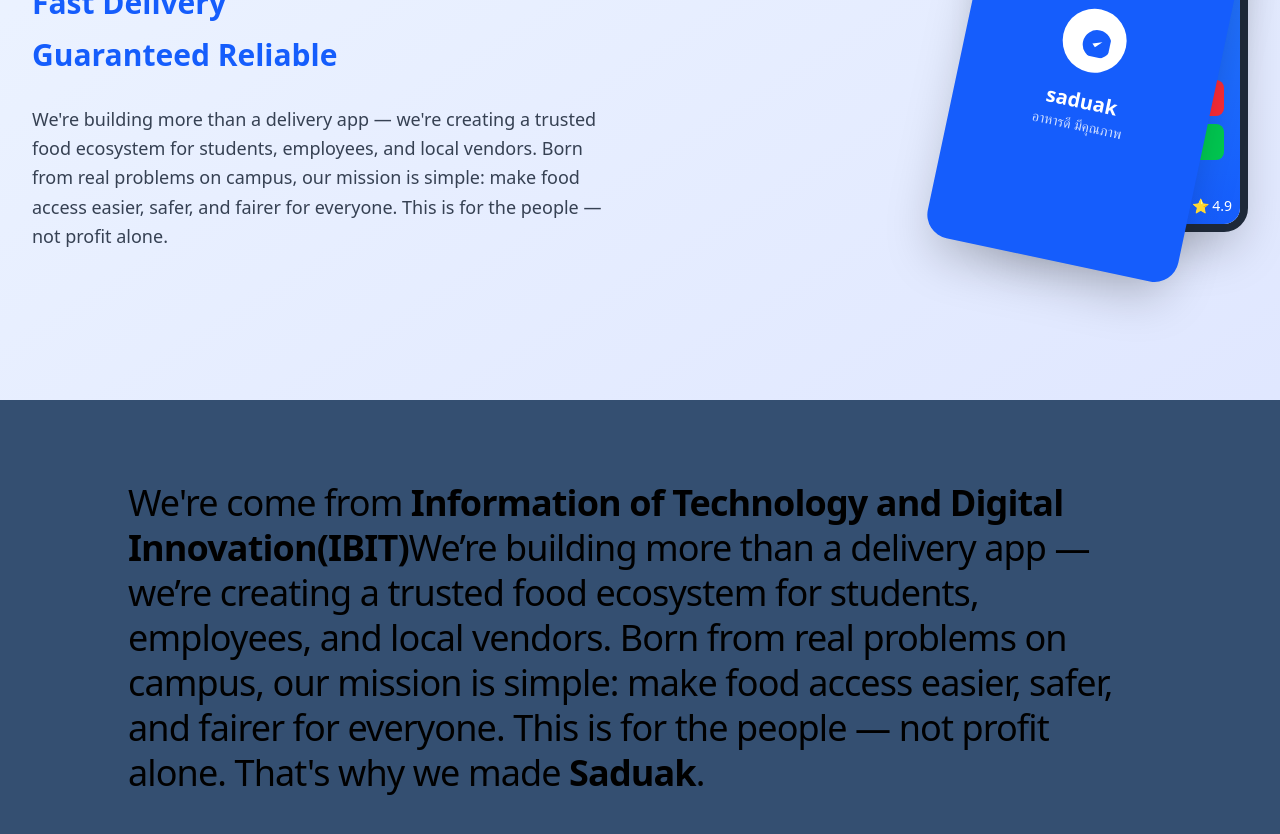
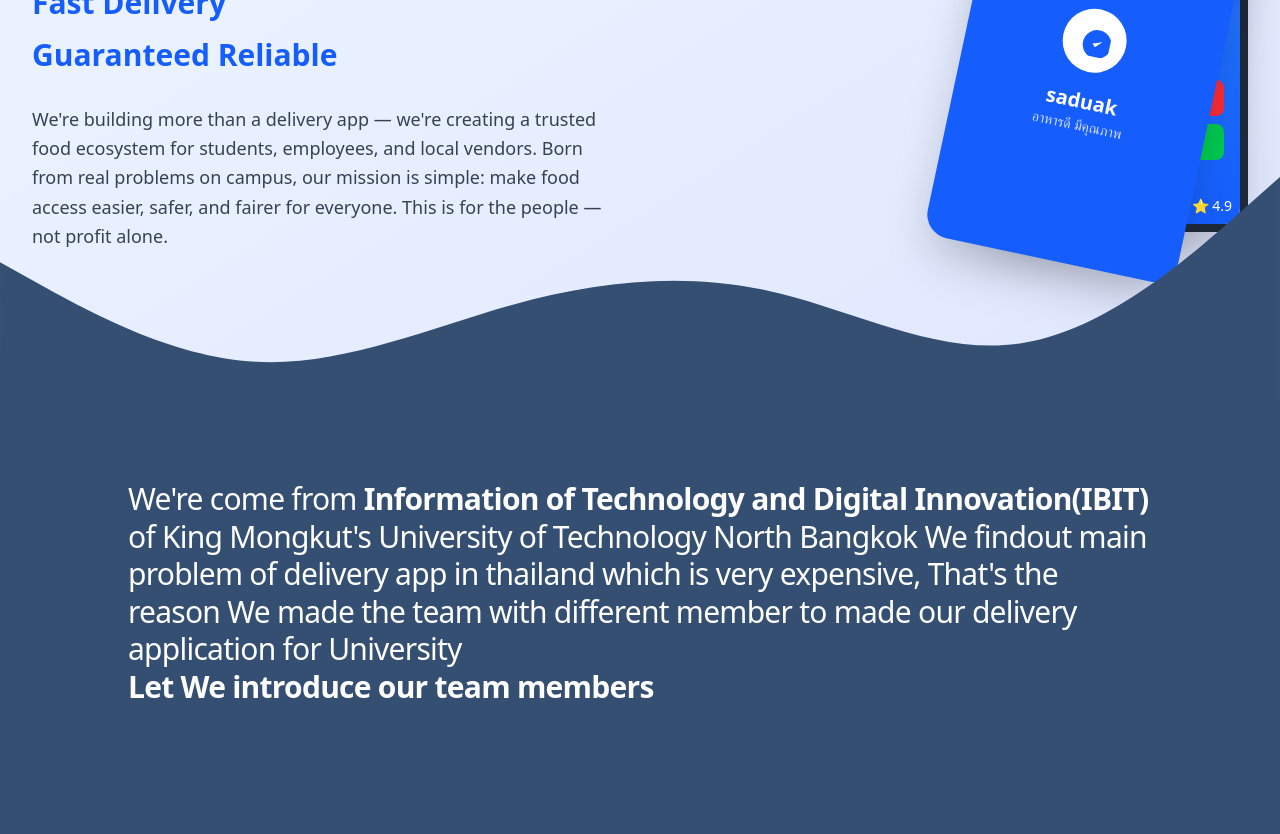
Before and after one commit to Nutthaweed/saduakweb, a Next.js app: page / in a window 1280 px wide. Shown: the part 400-1234 px from the top of the page. Built offline with nearby package versions, Linux system fonts and the light colour scheme.

Commit message:
Make a cool wavey

```diff
--- a/pages/AboutUs.tsx
+++ b/pages/AboutUs.tsx
@@ -2,12 +2,13 @@ import React from 'react';
 
 const AboutUs: React.FC = () => {
     return(
-        <section className="flex flex-col min-h-screen  py-20 text-3xl md:text-4xl bg-[#344F71]">
+        <section className="flex flex-col min-h-screen  py-20 text-2xl md:text-3xl bg-[#344F71] text-white">
             <div className="container mx-auto px-11">
-                <p className="leading-tight max-w-5xl mx-auto text-4xl tracking-tight">
-                    We're come from <strong>Information of Technology and Digital Innovation(IBIT)</strong>
-                    We’re building more than a delivery app — we’re creating a trusted food ecosystem for students, employees, and local vendors. Born from real problems on campus, our mission is simple: make food access easier, safer, and fairer for everyone. This is for the people — not profit alone.
-                    That's why we made <strong>Saduak</strong>.
+                <p className="leading-tight max-w-5xl mx-auto text-3xl tracking-tight">
+                    We're come from <strong>Information of Technology and Digital Innovation(IBIT)</strong> of King Mongkut's University of Technology North Bangkok
+                    We findout main problem of delivery app in thailand which is very expensive, That's the reason We made the team with different member to made our delivery application for University
+                    <br></br>
+                    <strong>Let We introduce our team members</strong>
                 </p>
             </div>
             <div className="">
--- a/src/app/page.tsx
+++ b/src/app/page.tsx
@@ -1,14 +1,32 @@
-import React from 'react';
-import Introduction from '../../pages/Introduction';
-import AboutUs from '../../pages/AboutUs';
-
+import React from "react";
+import Introduction from "../../pages/Introduction";
+import AboutUs from "../../pages/AboutUs";
 
 const Home: React.FC = () => {
   return (
     <div>
-   <Introduction/>
-   <AboutUs />
-   </div>
+      <section className="bg-[#0D1117] text-white">
+        <Introduction />
+
+        {/* Wave divider */}
+        <div className="relative">
+          <svg
+            className="absolute bottom-0 w-full block -mb-1"
+            xmlns="http://www.w3.org/2000/svg"
+            viewBox="0 0 1440 320"
+          >
+            <path
+              fill="#344F71" // color of next section
+              d="M0,160L48,186.7C96,213,192,267,288,272C384,277,480,235,576,208C672,181,768,171,864,192C960,213,1056,267,1152,250.7C1248,235,1344,149,1392,106.7L1440,64L1440,320L0,320Z"
+            ></path>
+          </svg>
+        </div>
+      </section>
+
+      <section className="">
+        <AboutUs />
+      </section>
+    </div>
   );
 };
 
```
